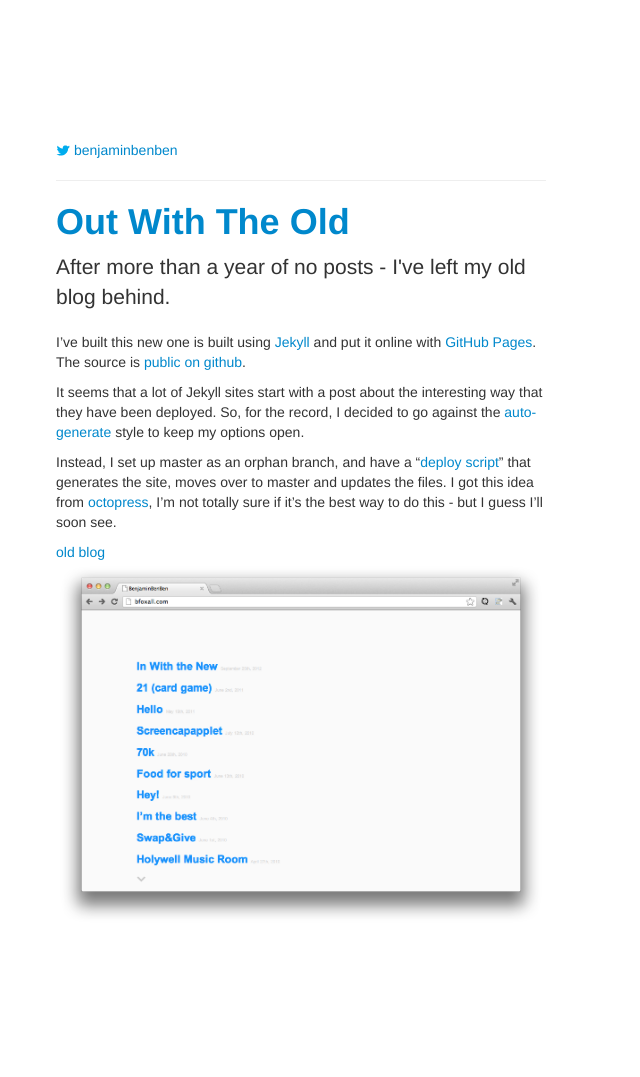
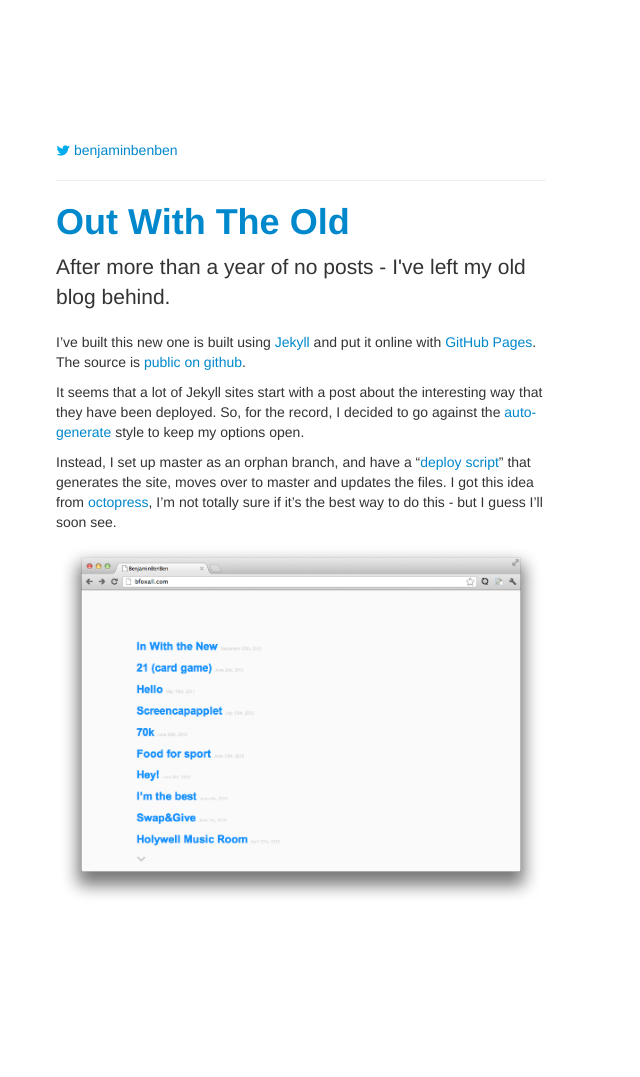
Before and after one commit to benfoxall/benfoxall.github.com, a Jekyll site: the page built from _posts/2012-09-21-out-with-the-old.md, in a window 1280 px wide. Shown: the whole page, without its empty margins (0-640 px from the left). Built offline with Jekyll 4.4.1, drawn with Linux system fonts in a browser that asks for light colours.

Commit message:
corrected blog image link

```diff
--- a/_posts/2012-09-21-out-with-the-old.md
+++ b/_posts/2012-09-21-out-with-the-old.md
@@ -10,8 +10,8 @@
 
 Instead, I set up master as an orphan branch, and have a "[deploy script][deploy]" that generates the site, moves over to master and updates the files.  I got this idea from [octopress][octopress],  I'm not totally sure if it's the best way to do this - but I guess I'll soon see.
 
-[old blog][bfoxall]
-![Bfoxall.com](/img/bfoxall.png)
+
+[![Bfoxall.com](/img/bfoxall.png)][bfoxall]
 
 
 [bfoxall]: http://bfoxall.com
```
